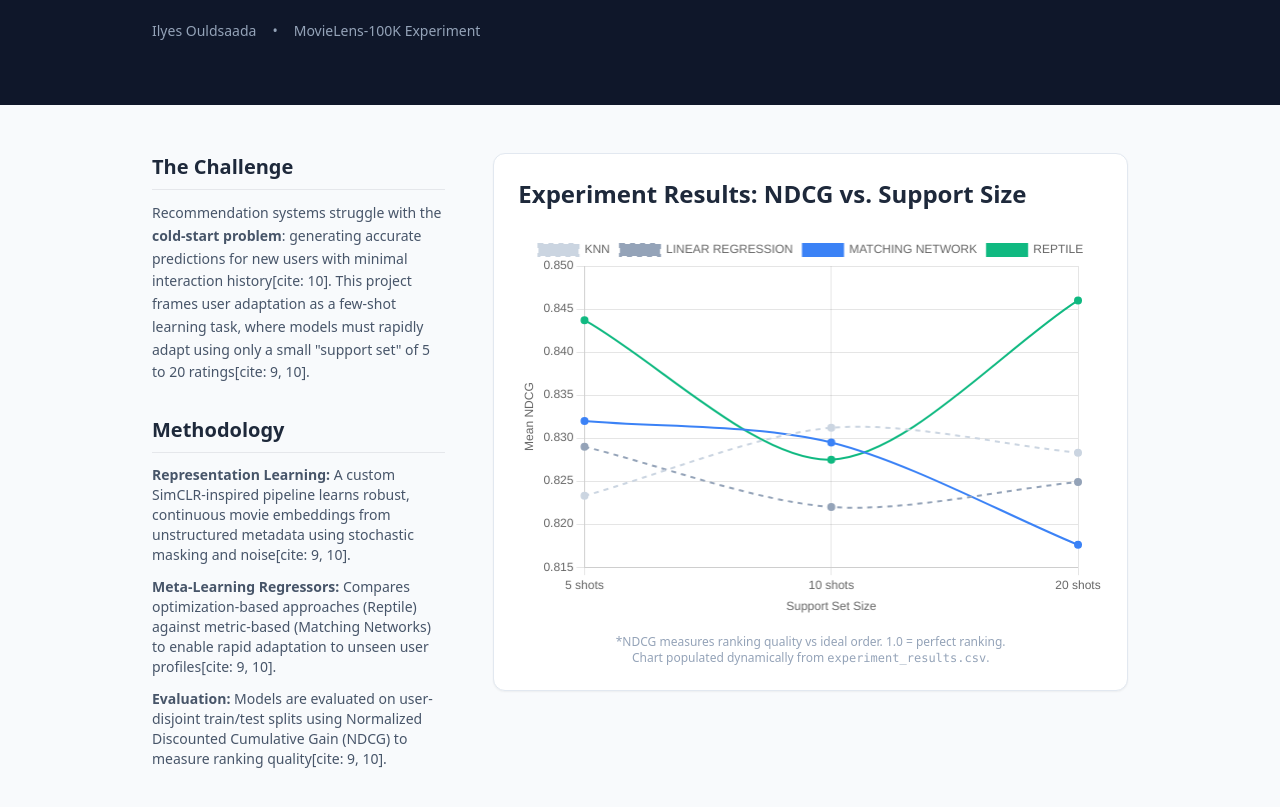
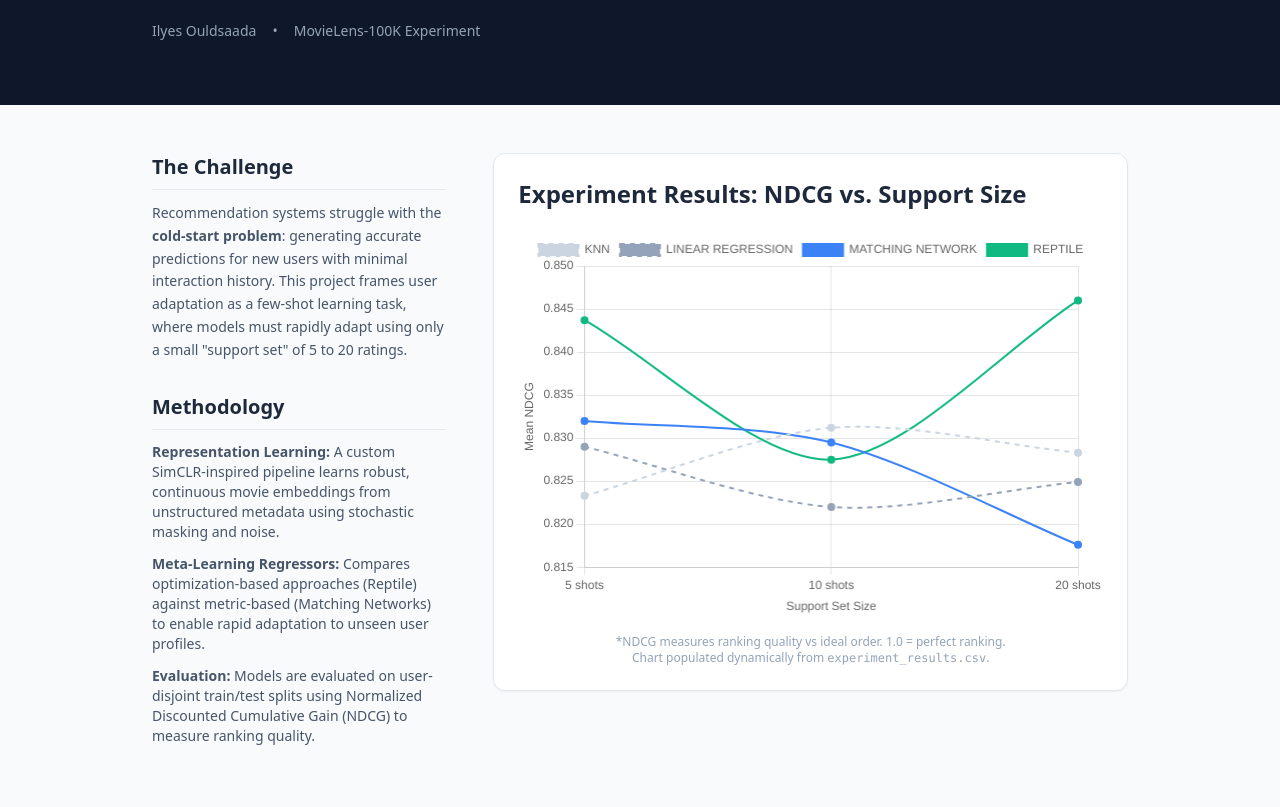
Before and after one commit to IlyesOul/kinoml, a plain HTML site: page index.html in a window 1280 px wide. Shown: the part 151-958 px from the top of the page. Drawn offline with nearby package versions, Linux system fonts and the light colour scheme.

Commit message:
interface

```diff
--- a/index.html
+++ b/index.html
@@ -31,16 +31,16 @@
       <section>
         <h2 class="text-xl font-semibold mb-3 border-b pb-2">The Challenge</h2>
         <p class="text-sm leading-relaxed text-slate-600">
-          Recommendation systems struggle with the <strong>cold-start problem</strong>: generating accurate predictions for new users with minimal interaction history[cite: 10]. This project frames user adaptation as a few-shot learning task, where models must rapidly adapt using only a small "support set" of 5 to 20 ratings[cite: 9, 10].
+          Recommendation systems struggle with the <strong>cold-start problem</strong>: generating accurate predictions for new users with minimal interaction history. This project frames user adaptation as a few-shot learning task, where models must rapidly adapt using only a small "support set" of 5 to 20 ratings.
         </p>
       </section>
 
       <section>
         <h2 class="text-xl font-semibold mb-3 border-b pb-2">Methodology</h2>
         <ul class="text-sm space-y-3 text-slate-600">
-          <li><strong>Representation Learning:</strong> A custom SimCLR-inspired pipeline learns robust, continuous movie embeddings from unstructured metadata using stochastic masking and noise[cite: 9, 10].</li>
-          <li><strong>Meta-Learning Regressors:</strong> Compares optimization-based approaches (Reptile) against metric-based (Matching Networks) to enable rapid adaptation to unseen user profiles[cite: 9, 10].</li>
-          <li><strong>Evaluation:</strong> Models are evaluated on user-disjoint train/test splits using Normalized Discounted Cumulative Gain (NDCG) to measure ranking quality[cite: 9, 10].</li>
+          <li><strong>Representation Learning:</strong> A custom SimCLR-inspired pipeline learns robust, continuous movie embeddings from unstructured metadata using stochastic masking and noise.</li>
+          <li><strong>Meta-Learning Regressors:</strong> Compares optimization-based approaches (Reptile) against metric-based (Matching Networks) to enable rapid adaptation to unseen user profiles.</li>
+          <li><strong>Evaluation:</strong> Models are evaluated on user-disjoint train/test splits using Normalized Discounted Cumulative Gain (NDCG) to measure ranking quality.</li>
         </ul>
       </section>
     </div>
```
